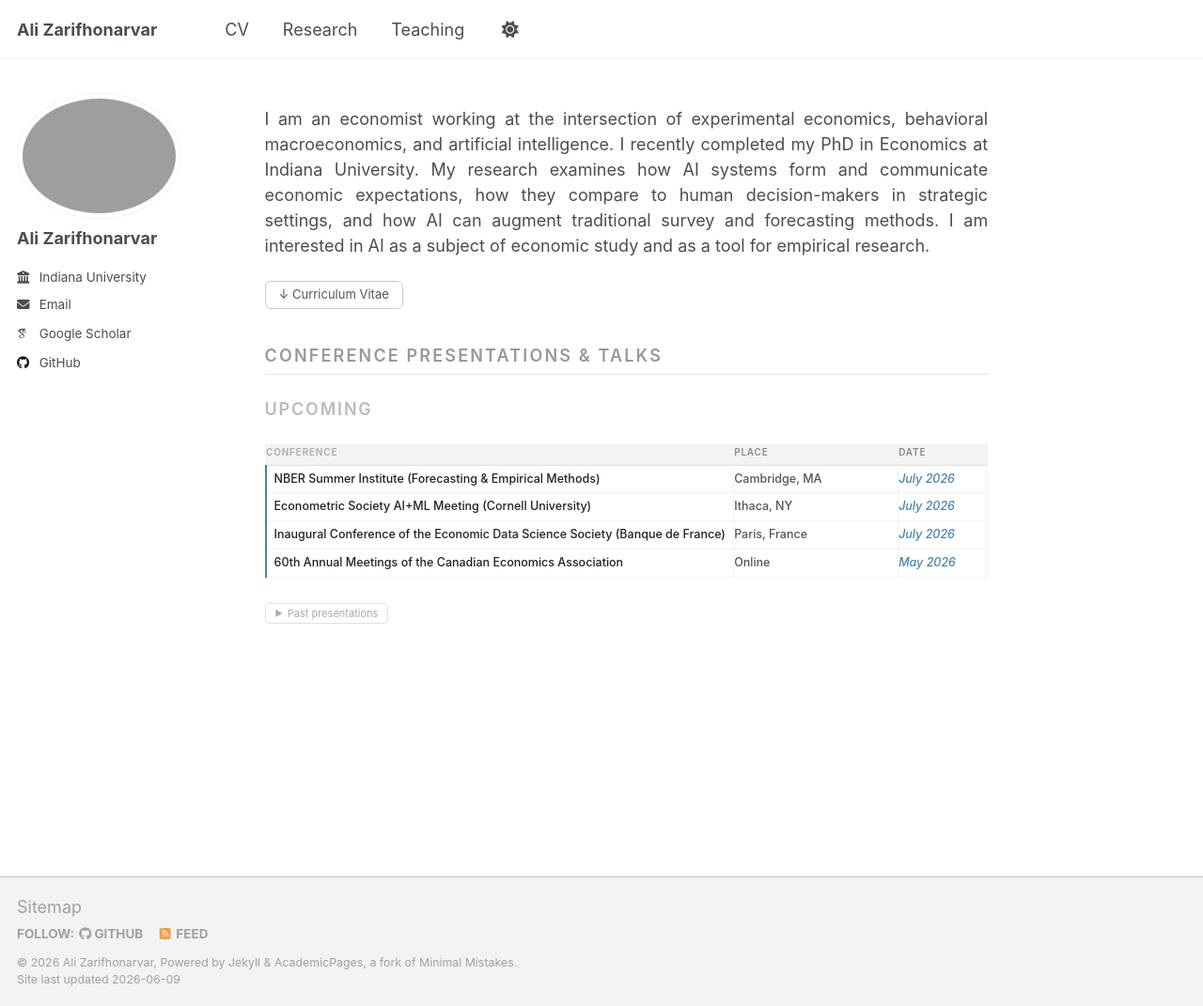
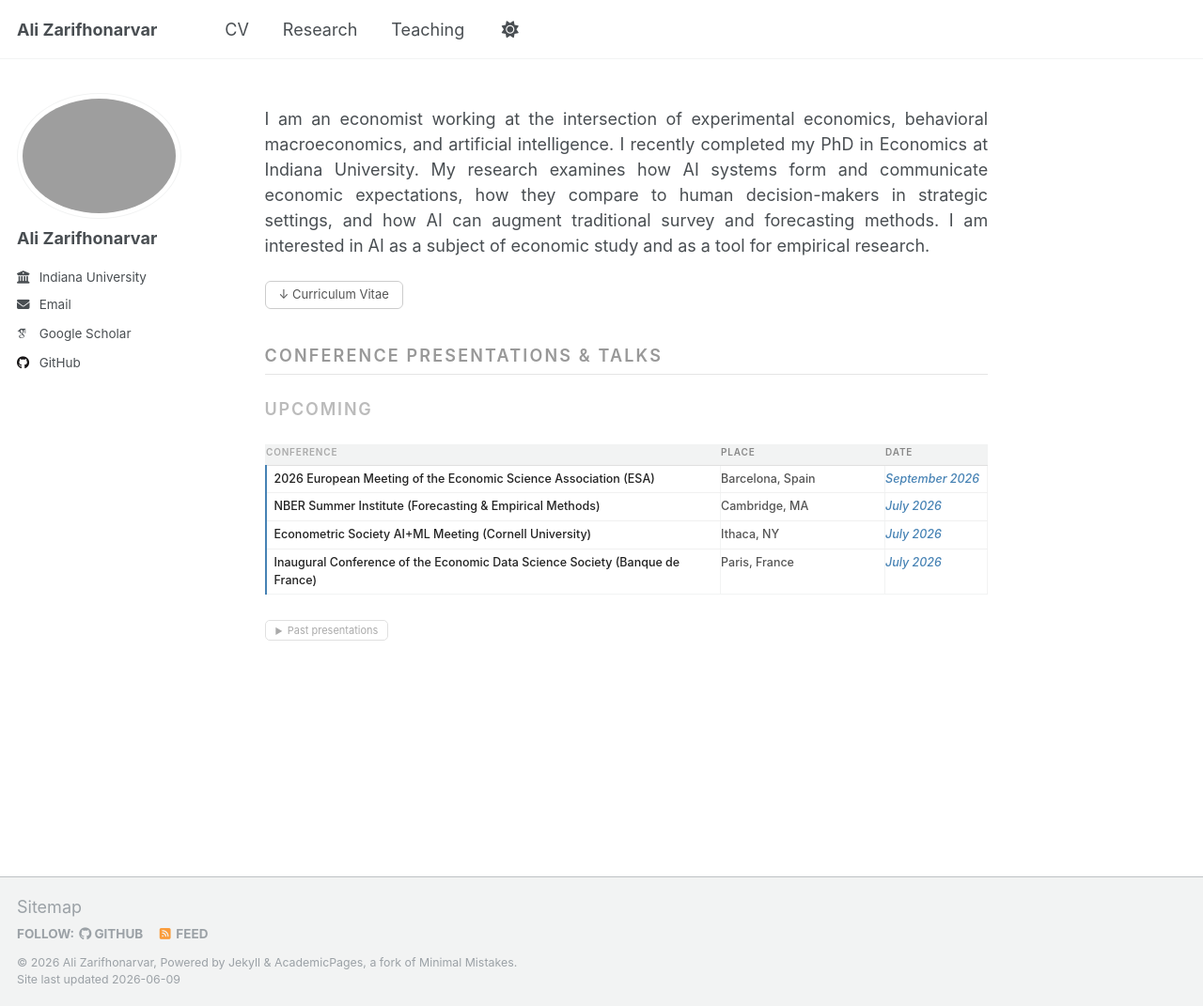
Before and after one commit to alizarif/alizarif.github.io, a Jekyll site: the page built from _pages/about.html, in a window 1280 px wide and 1071 px high. Shown: the whole window at 94% size. Built offline with Jekyll 4.4.1, drawn with Linux system fonts in a browser that asks for light colours; some web fonts are replaced.

Commit message:
Update about.html

```diff
--- a/_pages/about.html
+++ b/_pages/about.html
@@ -148,10 +148,10 @@ redirect_from:
     </tr>
   </thead>
   <tbody>
-    <tr class="upcoming"><td>NBER Summer Institute (Forecasting &amp; Empirical Methods)</td><td class="place">Cambridge, MA</td><td class="date">July 2026</td></tr>
+    <tr class="upcoming"><td>2026 European Meeting of the Economic Science Association (ESA)</td><td class="place">Barcelona, Spain</td><td class="date">September 2026</td></tr>
+        <tr class="upcoming"><td>NBER Summer Institute (Forecasting &amp; Empirical Methods)</td><td class="place">Cambridge, MA</td><td class="date">July 2026</td></tr>
     <tr class="upcoming"><td>Econometric Society AI+ML Meeting (Cornell University)</td><td class="place">Ithaca, NY</td><td class="date">July 2026</td></tr>
     <tr class="upcoming"><td>Inaugural Conference of the Economic Data Science Society (Banque de France)</td><td class="place">Paris, France</td><td class="date">July 2026</td></tr>
-    <tr class="upcoming"><td>60th Annual Meetings of the Canadian Economics Association</td><td class="place">Online</td><td class="date">May 2026</td></tr>
   </tbody>
 </table>
 
@@ -169,6 +169,7 @@ redirect_from:
       </tr>
     </thead>
     <tbody>
+      <tr class="upcoming"><td>60th Annual Meetings of the Canadian Economics Association</td><td class="place">Online</td><td class="date">May 2026</td></tr>
       <tr class="past"><td>2025 North American Meeting of the ESA (Arizona State University)</td><td class="place">Tucson, AZ</td><td class="date">Oct 2025</td></tr>
       <tr class="past"><td>Ninth Biennial Meeting of the Social Dilemmas Working Group (Indiana University)</td><td class="place">Bloomington, IN</td><td class="date">Jun 2025</td></tr>
       <tr class="past"><td>AI and the Future of Work, Wharton Human-AI Research (University of Pennsylvania)</td><td class="place">Philadelphia, PA</td><td class="date">May 2025</td></tr>
```
